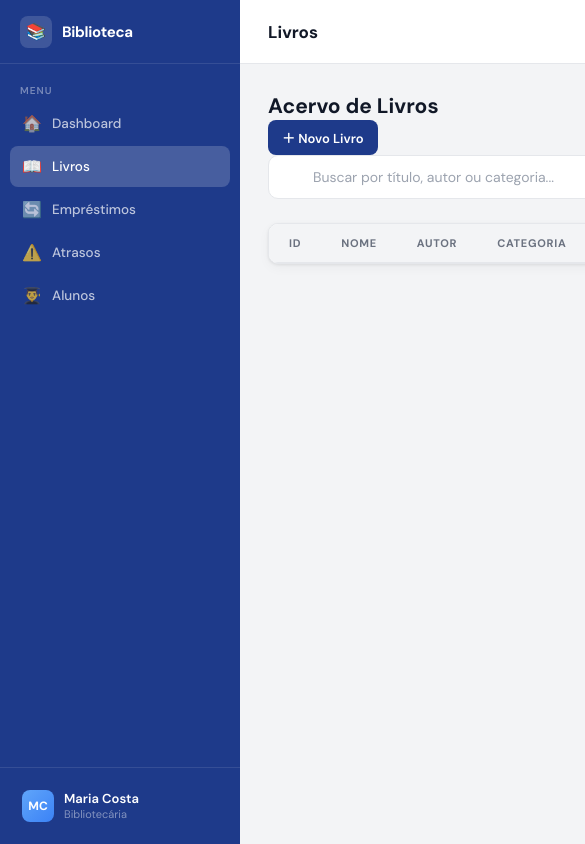
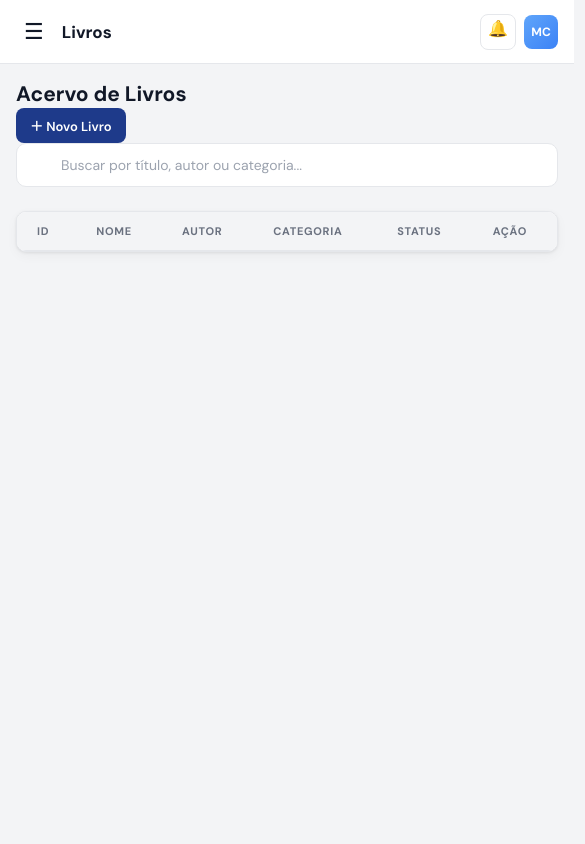
Before and after one commit to joaod5/Biblioteca---CETEP, a plain HTML site: page frontApp/view/livros.html in a window 390 px wide. Shown: the top 844 px of the page, 585 px wide, since content can reach past the window. Drawn offline with Linux system fonts and the light colour scheme.

Commit message:
feat: responsividade mobile — sidebar hamburger + media queries em todas as páginas

```diff
--- a/frontApp/css/aluno.css
+++ b/frontApp/css/aluno.css
@@ -200,3 +200,24 @@
   .mini-stat{background:var(--surface);border:1px solid var(--border);border-radius:var(--radius);padding:14px 16px;display:flex;align-items:center;gap:10px;flex:1;box-shadow:var(--shadow);}
   .mini-stat .m-val{font-size:20px;font-weight:700;}
   .mini-stat .m-label{font-size:11px;color:var(--text-muted);font-weight:600;}
+
+/* ── RESPONSIVIDADE MOBILE ─────────────────────────────────── */
+.menu-toggle{display:none;background:none;border:none;font-size:22px;cursor:pointer;color:var(--text);padding:4px 8px;border-radius:6px;line-height:1;-webkit-tap-highlight-color:transparent;}
+.sidebar-overlay{display:none;position:fixed;inset:0;background:rgba(0,0,0,0.45);z-index:150;}
+.sidebar-overlay.open{display:block;}
+@media(max-width:767px){
+  .sidebar{transform:translateX(-100%);transition:transform .28s ease;z-index:200;}
+  .sidebar.open{transform:translateX(0);}
+  .main{margin-left:0;}
+  .menu-toggle{display:block;}
+  .topbar{padding:0 16px;gap:10px;}
+  .content{padding:16px;}
+  .stats-row{flex-direction:column;}
+  .card-box{overflow-x:auto;-webkit-overflow-scrolling:touch;}
+  table{min-width:540px;}
+  .modal,.detail-modal{width:calc(100% - 32px);max-height:90vh;overflow-y:auto;padding:20px;}
+  .page-head{flex-direction:column;align-items:flex-start;gap:12px;}
+  .search-row{flex-direction:column;}
+  .form-row{grid-template-columns:1fr;}
+  .toast{bottom:16px;right:16px;left:16px;width:auto;}
+}
--- a/frontApp/css/atrasos.css
+++ b/frontApp/css/atrasos.css
@@ -73,3 +73,25 @@
   .toast.show{display:block;}
   .notify-all-btn{background:var(--danger);color:#fff;border:none;padding:9px 16px;border-radius:8px;font-family:inherit;font-size:13px;font-weight:600;cursor:pointer;transition:all .18s;}
   .notify-all-btn:hover{background:#DC2626;}
+
+/* ── RESPONSIVIDADE MOBILE ─────────────────────────────────── */
+.menu-toggle{display:none;background:none;border:none;font-size:22px;cursor:pointer;color:var(--text);padding:4px 8px;border-radius:6px;line-height:1;-webkit-tap-highlight-color:transparent;}
+.sidebar-overlay{display:none;position:fixed;inset:0;background:rgba(0,0,0,0.45);z-index:150;}
+.sidebar-overlay.open{display:block;}
+@media(max-width:767px){
+  .sidebar{transform:translateX(-100%);transition:transform .28s ease;z-index:200;}
+  .sidebar.open{transform:translateX(0);}
+  .main{margin-left:0;}
+  .menu-toggle{display:block;}
+  .topbar{padding:0 16px;gap:10px;}
+  .content{padding:16px;}
+  .stats-row{flex-direction:column;}
+  .card-box{overflow-x:auto;-webkit-overflow-scrolling:touch;}
+  table{min-width:540px;}
+  .modal{width:calc(100% - 32px);max-height:90vh;overflow-y:auto;padding:20px;}
+  .page-head{flex-direction:column;align-items:flex-start;gap:12px;}
+  .toast{bottom:16px;right:16px;left:16px;width:auto;}
+  .alert-banner{flex-wrap:wrap;gap:10px;}
+  .alert-banner .ab-action{margin-left:0;width:100%;}
+  .mini-stat{flex:1 1 calc(50% - 6px);}
+}
--- a/frontApp/css/dashboard.css
+++ b/frontApp/css/dashboard.css
@@ -340,3 +340,47 @@
     background: var(--border);
     margin: 4px 0;
   }
+
+/* ── RESPONSIVIDADE MOBILE ─────────────────────────────────── */
+.menu-toggle {
+  display: none;
+  background: none;
+  border: none;
+  font-size: 22px;
+  cursor: pointer;
+  color: var(--text);
+  padding: 4px 8px;
+  border-radius: 6px;
+  line-height: 1;
+  -webkit-tap-highlight-color: transparent;
+}
+.sidebar-overlay {
+  display: none;
+  position: fixed;
+  inset: 0;
+  background: rgba(0,0,0,0.45);
+  z-index: 150;
+}
+.sidebar-overlay.open { display: block; }
+
+@media (max-width: 767px) {
+  .sidebar {
+    transform: translateX(-100%);
+    transition: transform .28s ease;
+    z-index: 200;
+  }
+  .sidebar.open { transform: translateX(0); }
+  .main { margin-left: 0; }
+  .menu-toggle { display: block; }
+  .topbar { padding: 0 16px; gap: 10px; }
+  .content { padding: 16px; }
+  .cards-grid { grid-template-columns: 1fr; }
+  .stats-row { flex-direction: column; }
+  .card-box { overflow-x: auto; -webkit-overflow-scrolling: touch; }
+  table { min-width: 540px; }
+  .modal { width: calc(100% - 32px); max-height: 90vh; overflow-y: auto; padding: 20px; }
+  .page-head { flex-direction: column; align-items: flex-start; gap: 12px; }
+  .search-row { flex-direction: column; }
+  .form-row { grid-template-columns: 1fr; }
+  .toast { bottom: 16px; right: 16px; left: 16px; width: auto; }
+}
--- a/frontApp/css/emprestimo.css
+++ b/frontApp/css/emprestimo.css
@@ -93,3 +93,25 @@
   .mini-stat .m-icon{font-size:22px;}
   .mini-stat .m-val{font-size:22px;font-weight:700;line-height:1;}
   .mini-stat .m-label{font-size:11px;color:var(--text-muted);font-weight:600;}
+
+/* ── RESPONSIVIDADE MOBILE ─────────────────────────────────── */
+.menu-toggle{display:none;background:none;border:none;font-size:22px;cursor:pointer;color:var(--text);padding:4px 8px;border-radius:6px;line-height:1;-webkit-tap-highlight-color:transparent;}
+.sidebar-overlay{display:none;position:fixed;inset:0;background:rgba(0,0,0,0.45);z-index:150;}
+.sidebar-overlay.open{display:block;}
+@media(max-width:767px){
+  .sidebar{transform:translateX(-100%);transition:transform .28s ease;z-index:200;}
+  .sidebar.open{transform:translateX(0);}
+  .main{margin-left:0;}
+  .menu-toggle{display:block;}
+  .topbar{padding:0 16px;gap:10px;}
+  .content{padding:16px;}
+  .stats-row{flex-direction:column;}
+  .card-box{overflow-x:auto;-webkit-overflow-scrolling:touch;}
+  table{min-width:540px;}
+  .modal{width:calc(100% - 32px);max-height:90vh;overflow-y:auto;padding:20px;}
+  .page-head{flex-direction:column;align-items:flex-start;gap:12px;}
+  .form-row{grid-template-columns:1fr;}
+  .toast{bottom:16px;right:16px;left:16px;width:auto;}
+  .filters{gap:6px;}
+  .filter-btn{font-size:11px;padding:6px 10px;}
+}
--- a/frontApp/js/api.js
+++ b/frontApp/js/api.js
@@ -1,5 +1,5 @@
 /* api.js — utilitário compartilhado por todas as páginas
-   Centraliza a URL base e o tratamento de erros de rede.       */
+   Centraliza a URL base, tratamento de erros e toggle da sidebar mobile. */
 
 const API = (() => {
   // Em produção, troque pela URL do Render após o deploy
@@ -31,3 +31,9 @@ const API = (() => {
     put:  (path, body)  => request('PUT',  path, body),
   };
 })();
+
+function toggleSidebar() {
+  document.querySelector('.sidebar').classList.toggle('open');
+  const ov = document.getElementById('sidebarOverlay');
+  if (ov) ov.classList.toggle('open');
+}
--- a/frontApp/view/livros.html
+++ b/frontApp/view/livros.html
@@ -36,13 +36,11 @@
       </div>
     </div>
   </aside>
-
-
-
-
+  <div class="sidebar-overlay" id="sidebarOverlay" onclick="toggleSidebar()"></div>
 
   <div class="main">
     <header class="topbar">
+      <button class="menu-toggle" onclick="toggleSidebar()">☰</button>
       <div class="topbar-title">Livros</div>
       <div class="topbar-actions">
         <div class="icon-btn">🔔<div class="badge-dot"></div>
```
Also changed, not shown: frontApp/view/alunos.html (+2 -0 lines), frontApp/view/atrasos.html (+2 -0 lines), frontApp/view/dashboard.html (+2 -0 lines), frontApp/view/emprestimos.html (+2 -0 lines).
